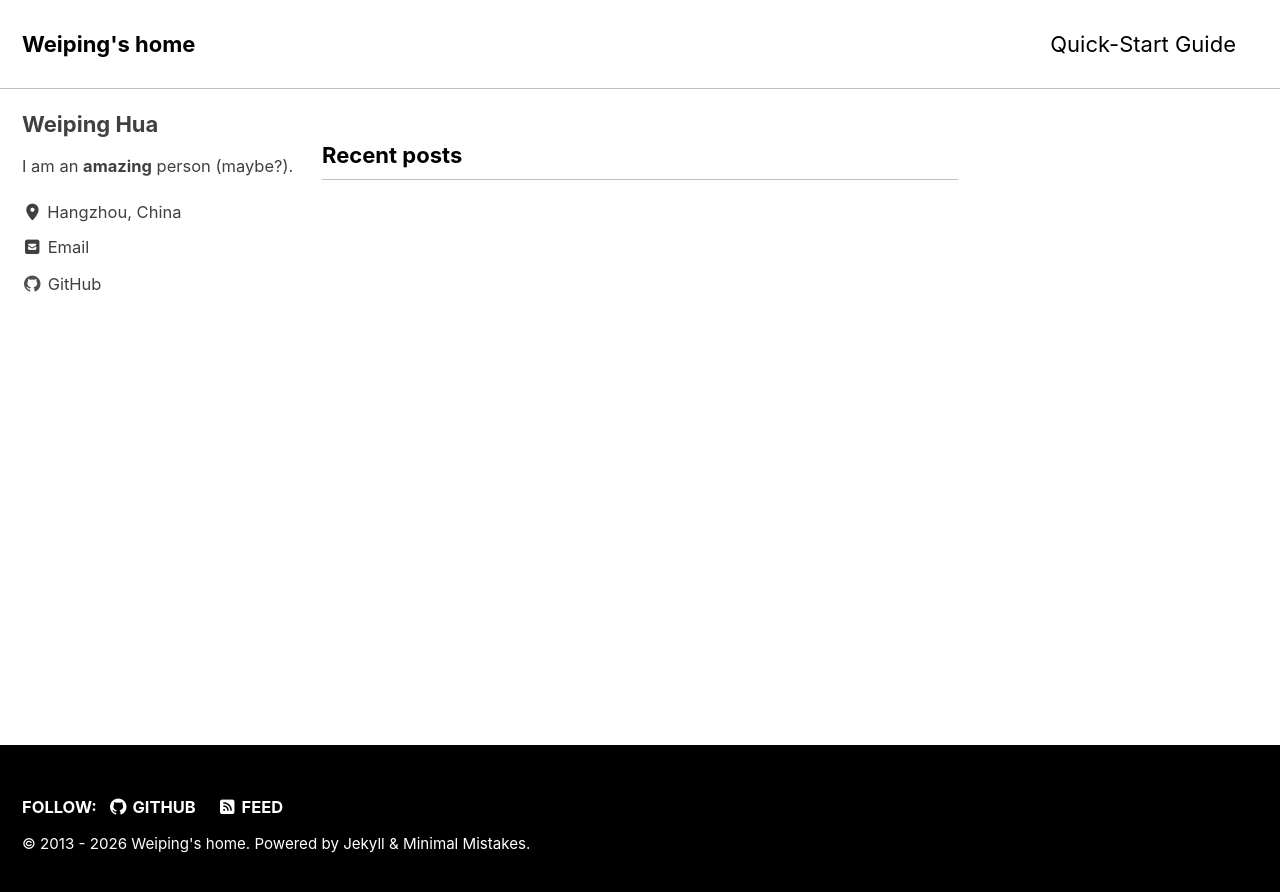
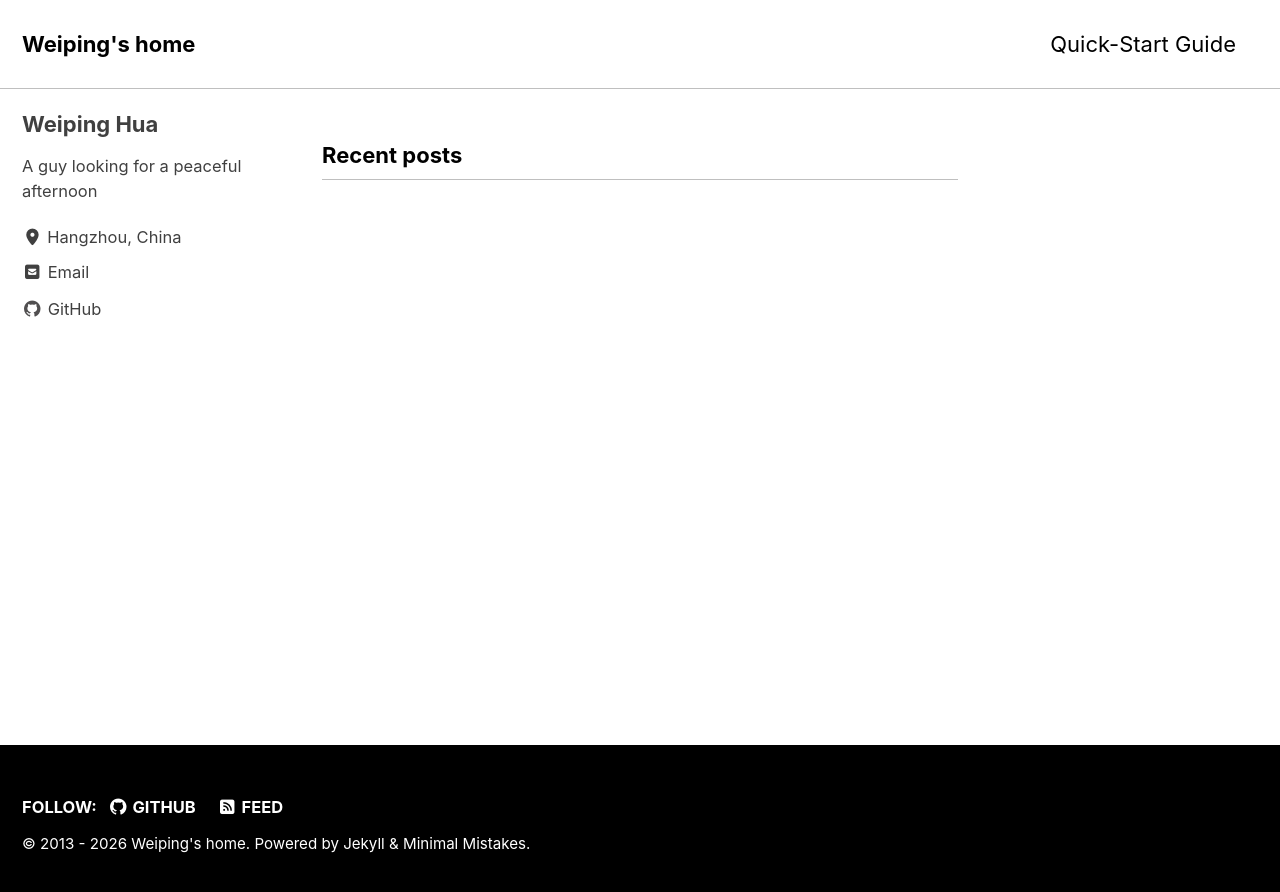
Before and after one commit to huaweiping/huaweiping.github.io, a Jekyll site: the page built from index.html, in a window 1280 px wide. Shown: the top 892 px of the page. Built offline with Jekyll 4.4.1, drawn with Linux system fonts in a browser that asks for light colours; cached includes are drawn as plain includes; the list of posts is cut into pages by our own code.

Commit message:
2026/03/25-v1.0.4

```diff
--- a/_config.yml
+++ b/_config.yml
@@ -116,7 +116,7 @@ analytics:
 author:
   name             : "Weiping Hua"
   avatar           : # path of avatar image, e.g. "/assets/images/bio-photo.jpg"
-  bio              : "I am an **amazing** person (maybe?)."
+  bio              : "A guy looking for a peaceful afternoon"
   location         : "Hangzhou, China"
   email            :
   # fediverse      : "@you@instance.social"  # used for fediverse:creator meta tag
```
